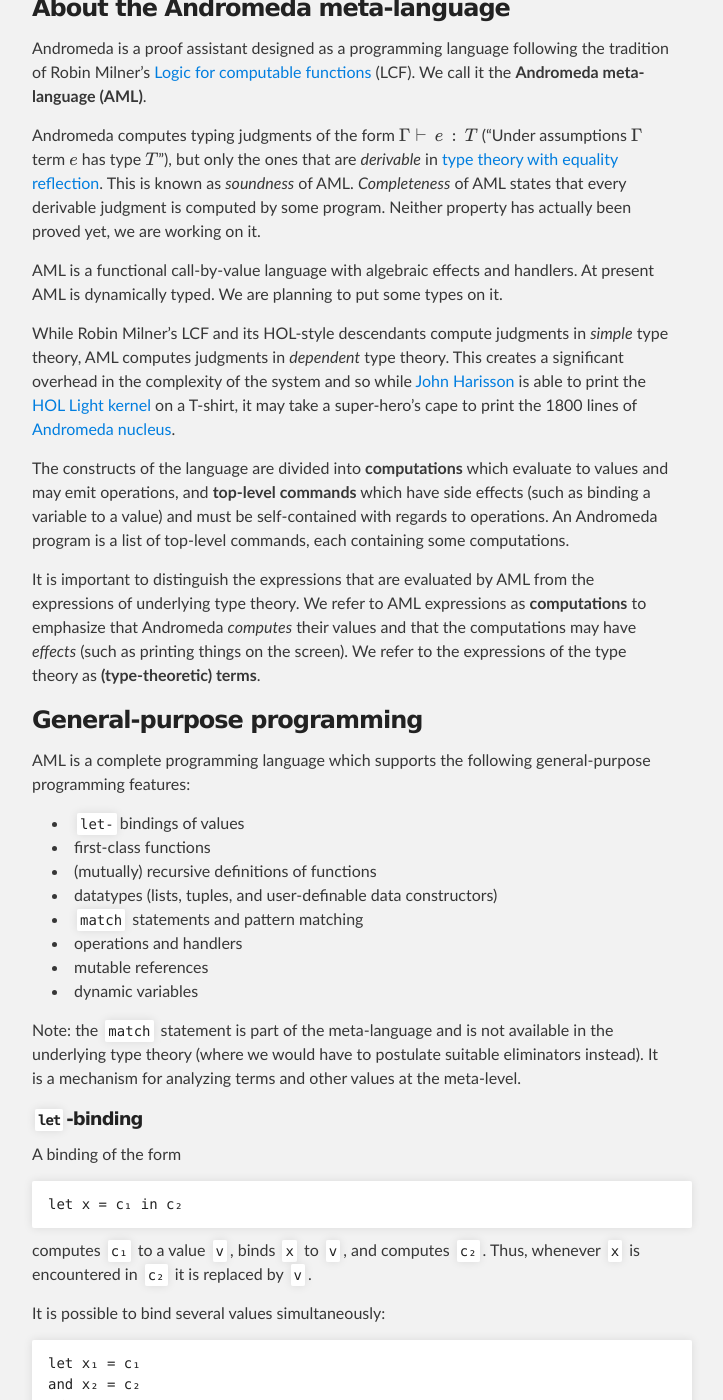
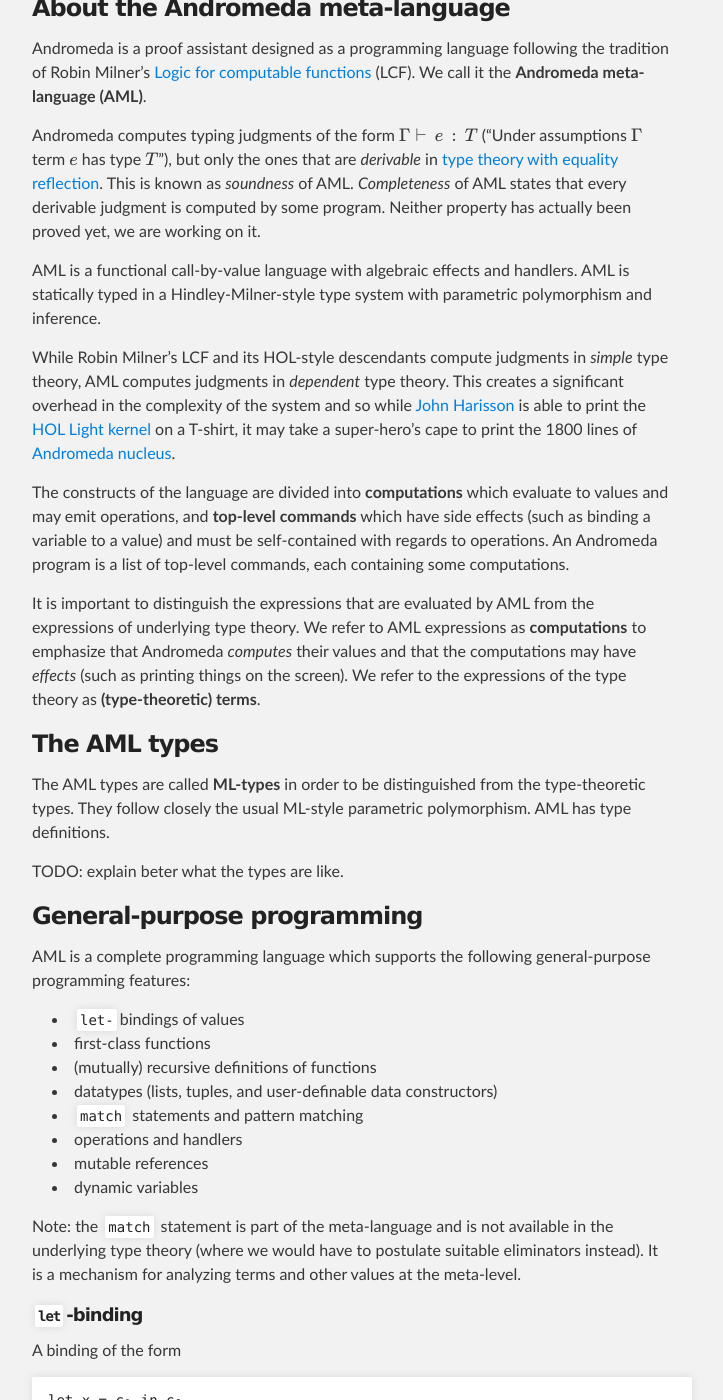
Before and after one commit to Andromedans/andromeda, a Jekyll site: the page built from meta-language.md, in a window 1280 px wide and 1400 px high, scrolled down 1309 px. Shown: the whole window, without its empty margins (288-1011 px from the left). Built offline with Jekyll 4.4.1, drawn with Linux system fonts in a browser that asks for light colours; formulas are drawn with MathJax 3.

Commit message:
AML is statically types.

```diff
--- a/meta-language.md
+++ b/meta-language.md
@@ -60,8 +60,9 @@
 AML. *Completeness* of AML states that every derivable judgment is computed by some
 program. Neither property has actually been proved yet, we are working on it.
 
-AML is a functional call-by-value language with algebraic effects and handlers.
-At present AML is dynamically typed. We are planning to put some types on it.
+AML is a functional call-by-value language with algebraic effects and handlers. AML is
+statically typed in a Hindley-Milner-style type system with parametric polymorphism and
+inference.
 
 While Robin Milner's LCF and its HOL-style descendants compute judgments in *simple* type theory,
 AML computes judgments in *dependent* type theory. This creates a significant overhead in the
@@ -81,6 +82,12 @@
 *effects* (such as printing things on the screen).
 We refer to the expressions of the type theory as **(type-theoretic) terms**.
 
+### The AML types
+
+The AML types are called **ML-types** in order to be distinguished from the type-theoretic
+types. They follow closely the usual ML-style parametric polymorphism. AML has type definitions.
+
+TODO: explain beter what the types are like.
 
 ### General-purpose programming
 
```
